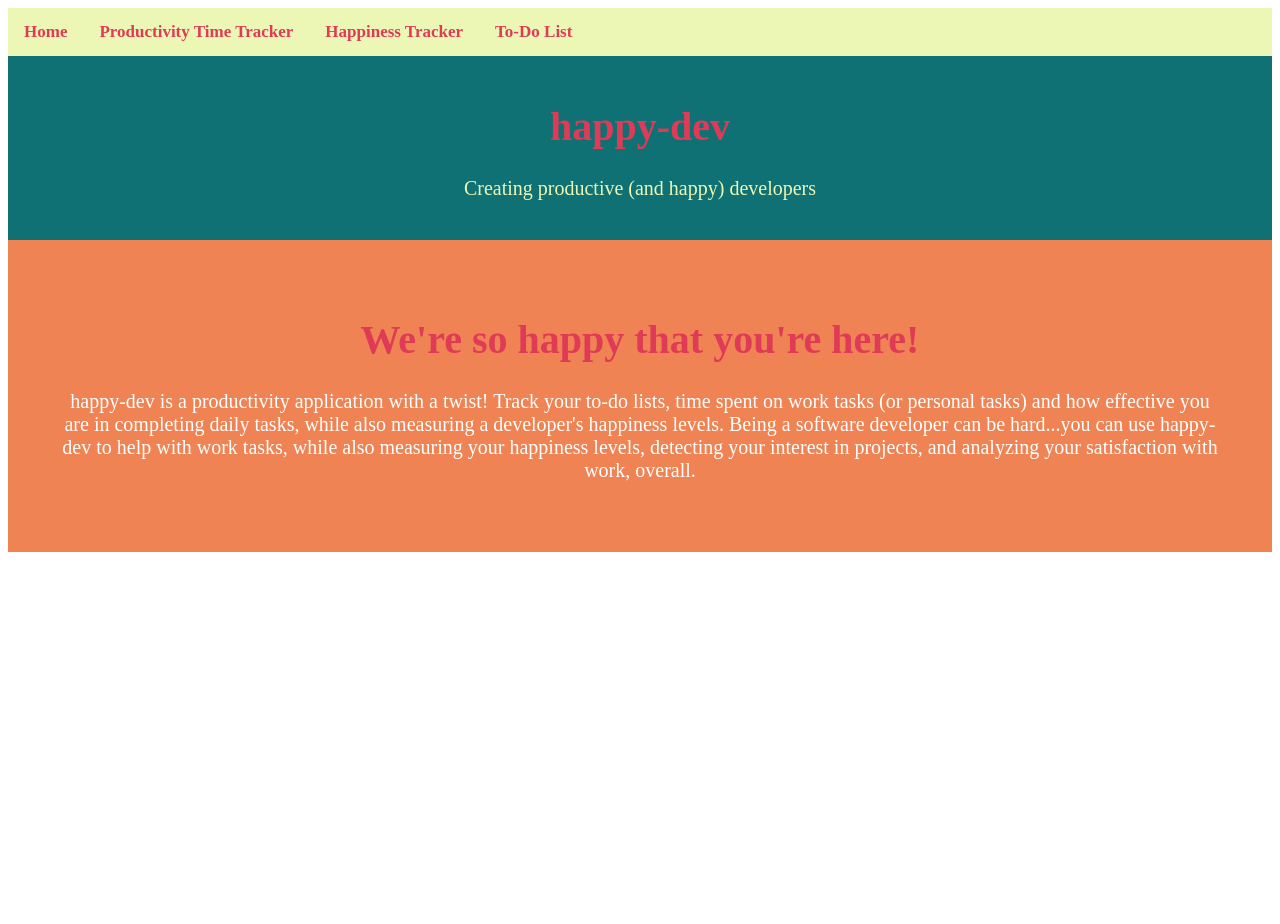
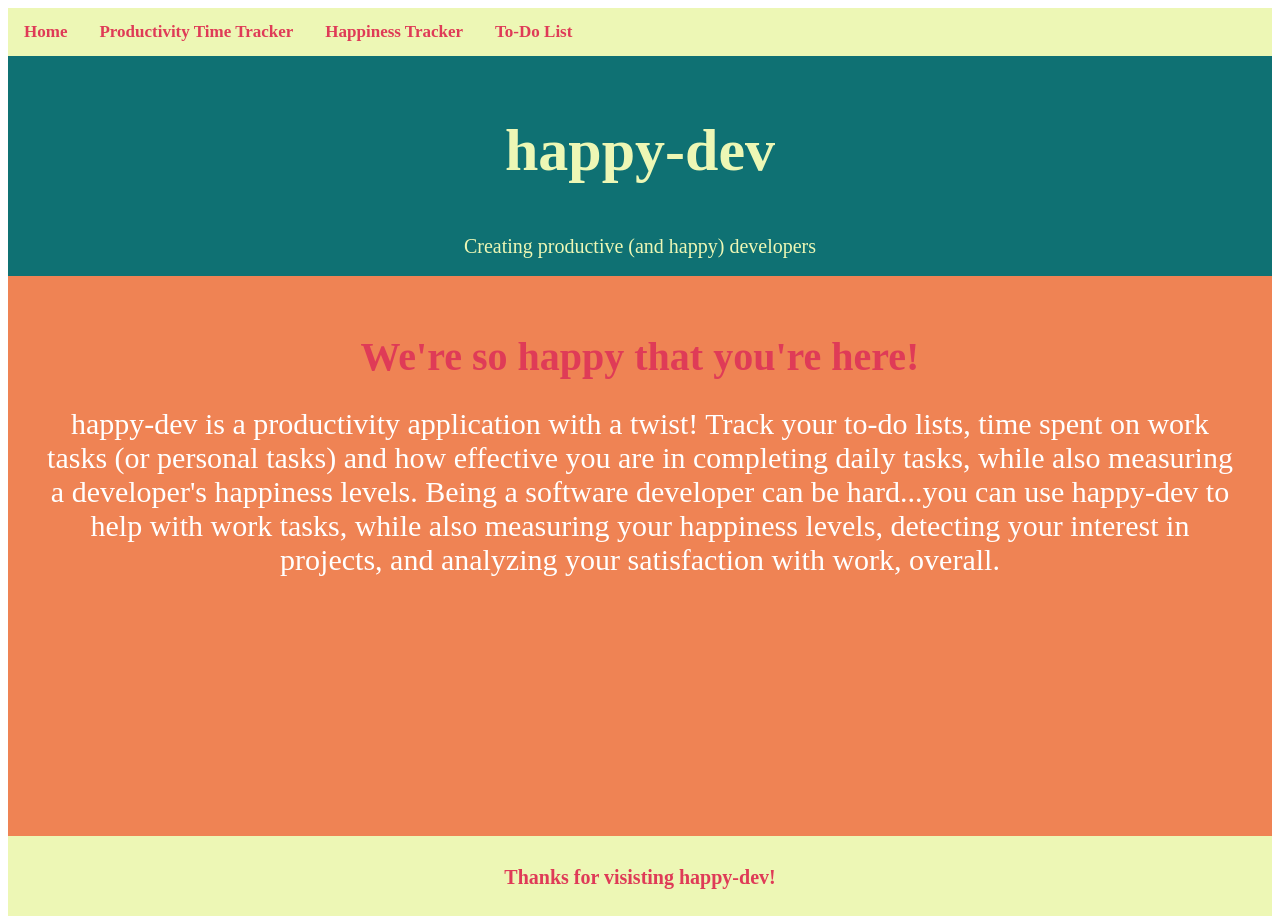
Before and after one commit to MaddyKapfhammer/happy-dev, an Angular app in the folder happy-dev-app/: page / in a window 1280 px wide. Before the commit the page ends 800 px from the top, so only its background shows below. Built offline with nearby package versions, Linux system fonts and the light colour scheme.

Commit message:
Complete temporary formatting for home screen.

```diff
--- a/happy-dev-app/src/app/home/home.component.css
+++ b/happy-dev-app/src/app/home/home.component.css
@@ -1,3 +1,8 @@
+body, html{
+  margin: 0px;
+  background-color: red;
+}
+
 h1{
   font-size: 40px;
   color: #df3b57;
@@ -6,19 +11,35 @@ h1{
 
 p{
   font-size: 20px;
+  text-align: center;
 }
+
 .header {
-  padding: 50px;
+  padding: 30px;
   text-align: center;
   background: #ef8354;
   color: #ffffff;
-  font-size: 20px;
+  font-size: 30px;
+  height: 500px;
 }
 
 .websiteheader {
-  padding: 20px;
+  padding: 10px;
   text-align: center;
   background: #0f7173;
   color: #edf7b5;
-  font-size: 20px;
+  font-size: 40px;
+  height: 200px;
 }
+
+.footer{
+  background-color: #edf7b5;
+  overflow: hidden;
+  padding: 10px;
+  text-align: center;
+  color: #df3b57;
+  font-weight: bold;
+  height: 60px;
+  font-size: 14px;
+  text-align: left;
+}
--- a/happy-dev-app/src/app/home/home.component.html
+++ b/happy-dev-app/src/app/home/home.component.html
@@ -1,5 +1,5 @@
 <div class="websiteheader">
-  <h1>happy-dev</h1>
+  <h2>happy-dev</h2>
   <p>Creating productive (and happy) developers</p>
 </div>
 
@@ -7,7 +7,13 @@
   <h1>
     We're so happy that you're here!
   </h1>
-  <p>
     happy-dev is a productivity application with a twist! Track your to-do lists, time spent on work tasks (or personal tasks) and how effective you are in completing daily tasks, while also measuring a developer's happiness levels. Being a software developer can be hard...you can use happy-dev to help with work tasks, while also measuring your happiness levels, detecting your interest in projects, and analyzing your satisfaction with work, overall.
-  </p>
 </div>
+
+<div class="footer">
+  <p>Thanks for visisting happy-dev!</p>
+</div>
+
+<main>
+  <router-outlet></router-outlet>
+</main>
```
